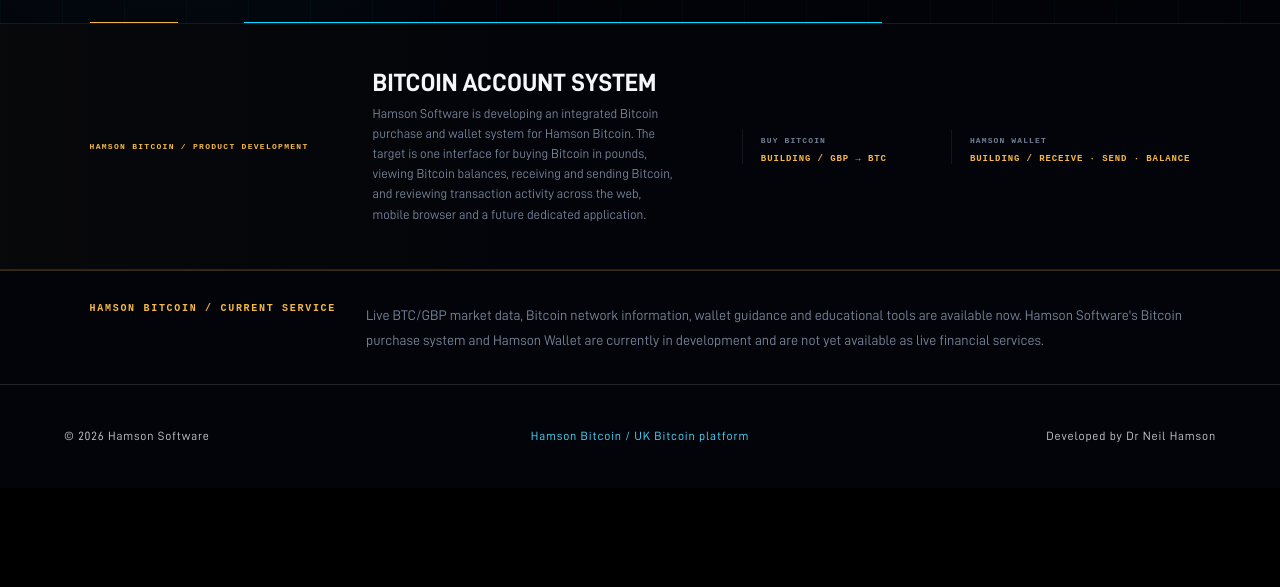
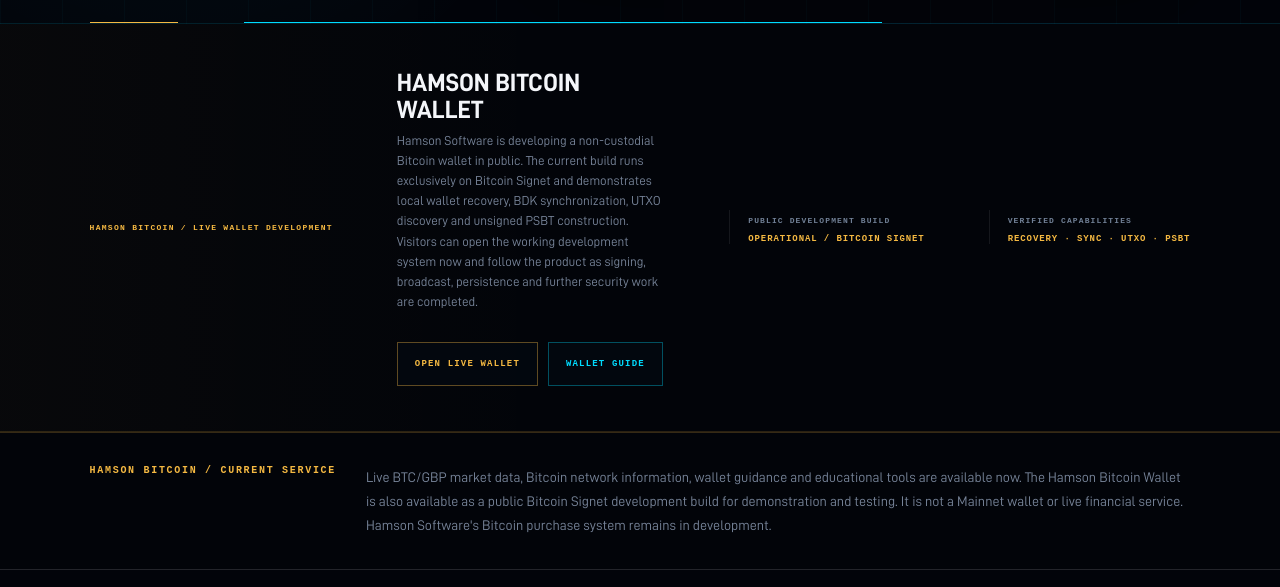
Before and after one commit to neilhamson/hamson-tech, a Next.js app: page /bitcoin in a window 1280 px wide. Shown: the part 1339-1926 px from the top of the page. Before the commit the page ends 1827 px from the top, so only its background shows below. Built offline with nearby package versions, Linux system fonts and the light colour scheme; no server answers.

Commit message:
Showcase live Hamson Bitcoin Wallet development

```diff
--- a/app/bitcoin/page.tsx
+++ b/app/bitcoin/page.tsx
@@ -239,31 +239,45 @@ export default function BitcoinPage() {
         aria-labelledby="bitcoin-development-title"
       >
         <div className={styles.homeDevelopmentInner}>
-          <span>HAMSON BITCOIN / PRODUCT DEVELOPMENT</span>
+          <span>HAMSON BITCOIN / LIVE WALLET DEVELOPMENT</span>
 
           <div>
             <strong id="bitcoin-development-title">
-              BITCOIN ACCOUNT SYSTEM
+              HAMSON BITCOIN WALLET
             </strong>
 
             <p>
-              Hamson Software is developing an integrated Bitcoin purchase
-              and wallet system for Hamson Bitcoin. The target is one
-              interface for buying Bitcoin in pounds, viewing Bitcoin
-              balances, receiving and sending Bitcoin, and reviewing
-              transaction activity across the web, mobile browser and a
-              future dedicated application.
+              Hamson Software is developing a non-custodial Bitcoin wallet in
+              public. The current build runs exclusively on Bitcoin Signet and
+              demonstrates local wallet recovery, BDK synchronization, UTXO
+              discovery and unsigned PSBT construction. Visitors can open the
+              working development system now and follow the product as signing,
+              broadcast, persistence and further security work are completed.
             </p>
+
+            <div className={styles.homeHeroActions}>
+              <a
+                href="https://wallet.hamson.tech"
+                target="_blank"
+                rel="noreferrer"
+              >
+                OPEN LIVE WALLET
+              </a>
+
+              <Link href="/bitcoin/wallets">
+                WALLET GUIDE
+              </Link>
+            </div>
           </div>
 
           <div className={styles.homeDevelopmentStatus}>
-            <span>BUY BITCOIN</span>
-            <strong>BUILDING / GBP → BTC</strong>
+            <span>PUBLIC DEVELOPMENT BUILD</span>
+            <strong>OPERATIONAL / BITCOIN SIGNET</strong>
           </div>
 
           <div className={styles.homeDevelopmentStatus}>
-            <span>HAMSON WALLET</span>
-            <strong>BUILDING / RECEIVE · SEND · BALANCE</strong>
+            <span>VERIFIED CAPABILITIES</span>
+            <strong>RECOVERY · SYNC · UTXO · PSBT</strong>
           </div>
         </div>
       </section>
@@ -276,10 +290,11 @@ export default function BitcoinPage() {
 
           <p>
             Live BTC/GBP market data, Bitcoin network information, wallet
-            guidance and educational tools are available now. Hamson
-            Software's Bitcoin purchase system and Hamson Wallet are
-            currently in development and are not yet available as live
-            financial services.
+            guidance and educational tools are available now. The Hamson
+            Bitcoin Wallet is also available as a public Bitcoin Signet
+            development build for demonstration and testing. It is not a
+            Mainnet wallet or live financial service. Hamson Software's
+            Bitcoin purchase system remains in development.
           </p>
         </div>
       </section>
```
Also changed, not shown: app/page.tsx (+27 -14 lines).
